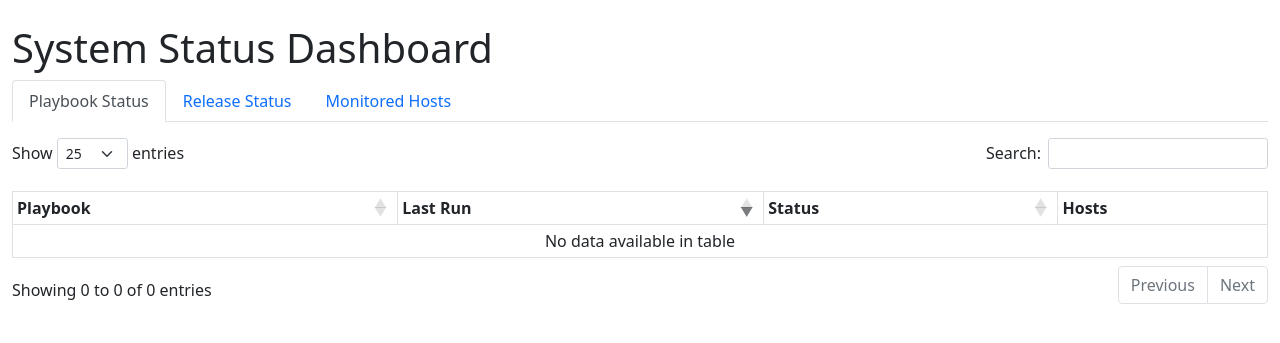
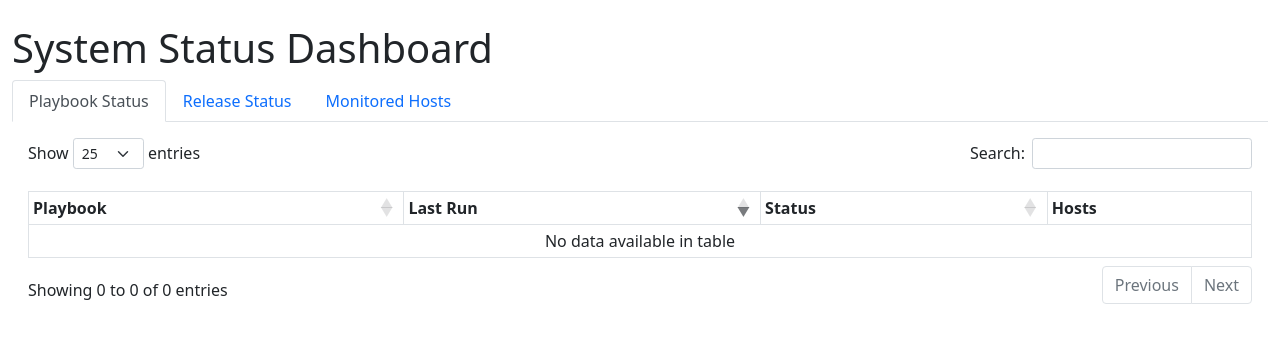
Before and after one commit to kdev-labs/sysadm-status-dashboard, a Flask app: page / in a window 1280 px wide. Shown: the top 343 px of the page. Run offline with Flask 2, Linux system fonts and the light colour scheme; some libraries are stand-ins or nearby versions.

Commit message:
Make less wide

```diff
--- a/templates/dashboard.html
+++ b/templates/dashboard.html
@@ -94,6 +94,25 @@
         table.dataTable > tbody > tr.child ul.dtr-details {
             display: block;
         }
+        /* Table responsiveness */
+        .table-container {
+            max-width: 100%;
+            margin: 0 auto;
+            padding: 0 1rem;
+        }
+        .table {
+            width: 100% !important;
+        }
+        .table td {
+            white-space: nowrap;
+            overflow: hidden;
+            text-overflow: ellipsis;
+        }
+        .release-state {
+            min-width: auto;
+            flex-wrap: wrap;
+            gap: 0.5rem;
+        }
     </style>
 </head>
 <body>
@@ -121,7 +140,7 @@
         <div class="tab-content" id="dashboardContent">
             <!-- Playbooks Tab -->
             <div class="tab-pane fade show active" id="playbooks" role="tabpanel">
-                <div class="table-responsive">
+                <div class="table-container">
                     <table id="playbooks-table" class="table table-bordered table-sm">
                         <thead>
                             <tr>
@@ -156,15 +175,15 @@
 
             <!-- Releases Tab -->
             <div class="tab-pane fade" id="releases" role="tabpanel">
-                <div class="table-responsive">
+                <div class="table-container">
                     <table id="releases-table" class="table table-bordered table-sm">
                         <thead>
                             <tr>
-                                <th style="width: 15%">Binary</th>
+                                <th style="width: 20%">Binary</th>
                                 <th style="width: 20%">Last Updated</th>
                                 <th style="width: 15%">Last Action</th>
                                 <th style="width: 35%">State</th>
-                                <th style="width: 15%">Details</th>
+                                <th style="width: 10%">Details</th>
                             </tr>
                         </thead>
                         <tbody>
@@ -259,7 +278,9 @@
                 columnDefs: [
                     { orderable: false, targets: 3 } // Disable sorting for Hosts column
                 ],
-                pageLength: 25
+                pageLength: 25,
+                scrollX: false,
+                autoWidth: false
             });
 
             // Initialize Releases table
@@ -269,7 +290,9 @@
                     { orderable: true, targets: [0, 1] }, // Only allow sorting on Binary and Last Updated
                     { orderable: false, targets: [2, 3, 4] }
                 ],
-                pageLength: 25
+                pageLength: 25,
+                scrollX: false,
+                autoWidth: false
             });
 
             // Handle Bootstrap tab changes
```
